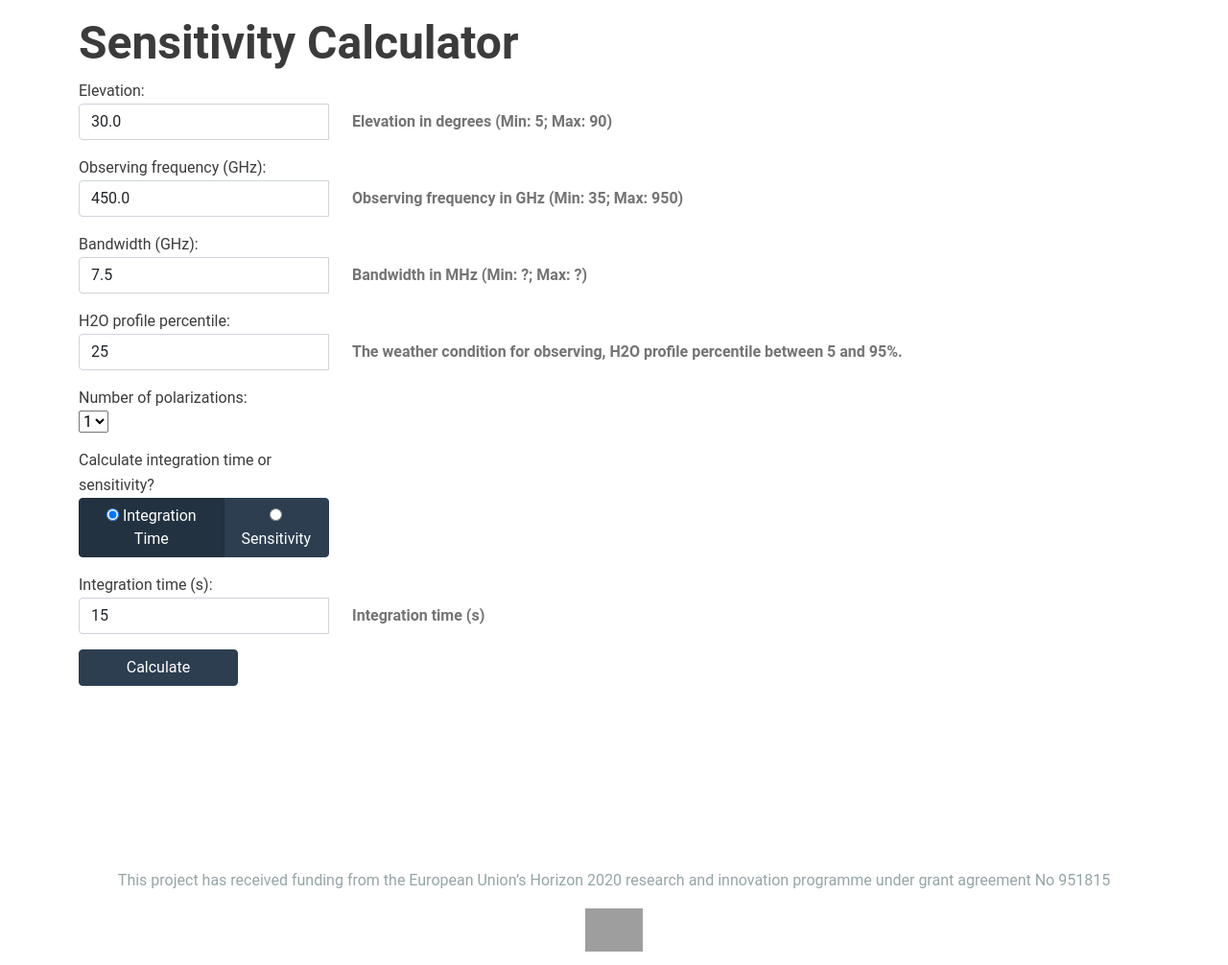
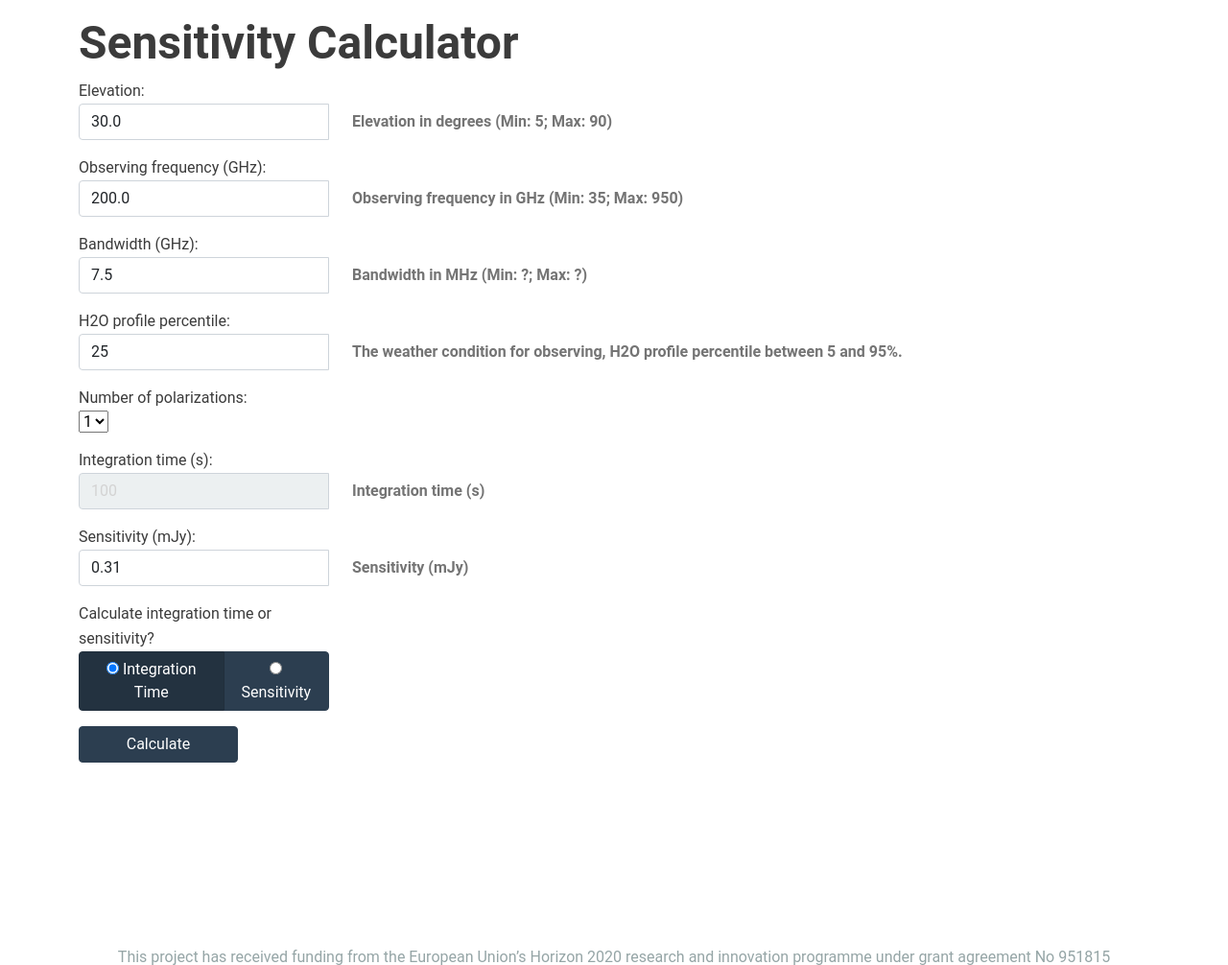
Before and after one commit to ukatc/AtLAST_sensitivity_calculator, a Flask app: page / in a window 1280 px wide. Shown: the part 272-1278 px from the top of the page at 96% size. Run offline with Flask 2, Linux system fonts and the light colour scheme; parts of the project's set-up code (start-up, migrations or seed data) failed here and were passed over; some libraries are stand-ins or nearby versions; some web fonts are replaced; grey boxes are pictures that could not be loaded.

Commit message:
Fixed buggy behaviour when switching between integration time and sensitivity
Show both integration time and sensitivity input boxes at same time (might reverse this)

```diff
--- a/web_client/main.py
+++ b/web_client/main.py
@@ -80,12 +80,14 @@ def sensitivity():
     #  should have a value is causing and error.
     #       Remove this requirement. It's not adding anything useful.
     if 'integration_time' in request.args:
-        result = calculator.calculate_sensitivity(calculator.t_int).to(u.mJy)
+        result = calculator.calculate_sensitivity(calculator.t_int,
+                                                  update_calculator=False).to(u.mJy)
         app.logger.debug('calculator.calculate_sensitivity')
         app.logger.debug(result)
         result_dict["sensitivity"] = f"{result:0.03f}"
     elif 'sensitivity' in request.args:
-        result = calculator.calculate_t_integration(calculator.sensitivity)
+        result = calculator.calculate_t_integration(calculator.sensitivity,
+                                                    update_calculator=False)
         app.logger.debug('calculator.calculate_t_integration')
         app.logger.debug(result)
         result_dict["integration_time"] = f"{result:0.03f}"
--- a/web_client/static/js/CalculatorFunctions.js
+++ b/web_client/static/js/CalculatorFunctions.js
@@ -609,18 +609,23 @@ function setInputs(name) {
     var sens_input = document.getElementById("sensitivity-input");
     var time_row = document.getElementById("row-integration-time");
     var time_input = document.getElementById("integration-time-input");
+
     switch (name) {
-        case 'integration':
+        case 'sensitivity':
+            // TODO: use css to control element properties
             sens_input.disabled = true;
-            sens_row.style.display = "none";
+            sens_input.style.color = "lightgrey";
             time_input.disabled = false;
+            time_input.style.color = "black";
+            console.log(time_input.style);
             time_row.style.display = "flex";
             break;
-        case 'sensitivity':
+        case 'integration':
             sens_input.disabled = false;
+            sens_input.style.color = "black";
             sens_row.style.display = "flex";
             time_input.disabled = true;
-            time_row.style.display = "none";
+            time_input.style.color = "lightgrey";
             break;
         default:
             console.log('oops');
--- a/web_client/templates/SensitivityCalculator.html
+++ b/web_client/templates/SensitivityCalculator.html
@@ -90,7 +90,7 @@
         <div class="col-sm-3">
           <label for="obs-freq-input">Observing frequency (GHz):</label>
           <div class="input-group mb-3">
-            <input type="text" class="form-control" id="obs-freq-input" placeholder="Enter value..." name="obs-freq-input" value="450.0" oninput="updateForm(); highlight_recalculate();">
+            <input type="text" class="form-control" id="obs-freq-input" placeholder="Enter value..." name="obs-freq-input" value="200.0" oninput="updateForm(); highlight_recalculate();">
             <div class="invalid-feedback" id="obs-freq-invalid">Please enter valid number, between 35 and 950</div>
           </div>
         </div>
@@ -141,6 +141,34 @@
         </div>
       </div>
 
+      <div class="row" id="row-integration-time">
+        <div class="col-sm-3">
+          <label for="integration-time-input">Integration time (s):</label>
+          <div class="input-group mb-3">
+            <input style="color:lightgrey;" type="text" class="form-control" id="integration-time-input" placeholder="Enter value..." name="integration-tim-input" value="100" oninput="updateForm(); highlight_recalculate();" disabled>
+            <div class="invalid-feedback" id="integration-time-invalid">Please enter valid number; > 0</div>
+          </div>
+        </div>
+        <div class="col-sm-4 align-self-center info-col">
+          <br>
+          <p class="notes">Integration time (s)</p>
+        </div>
+      </div>
+
+      <div class="row" id="row-sensitivity">
+        <div class="col-sm-3">
+          <label for="sensitivity-input">Sensitivity (mJy):</label>
+          <div class="input-group mb-3">
+            <input type="text" class="form-control" id="sensitivity-input" placeholder="Enter value..." name="sensitivity-input" value="0.31" oninput="updateForm(); highlight_recalculate();"  >
+            <div class="invalid-feedback" id="sensitivity-invalid">Please enter valid number; > 0</div>
+          </div>
+        </div>
+        <div class="col-sm-4 align-self-center info-col">
+          <br>
+          <p class="notes">Sensitivity (mJy)</p>
+        </div>
+      </div>
+
       <div class="row mb-3">
         <div class="col-sm-3">
           <label for="input-switch-radio">Calculate integration time or sensitivity?</label>
@@ -156,34 +184,6 @@
           </div>
         </div>
         <div class="col-sm-4"></div>
-      </div>
-
-      <div class="row" id="row-integration-time">
-        <div class="col-sm-3">
-          <label for="integration-time-input">Integration time (s):</label>
-          <div class="input-group mb-3">
-            <input type="text" class="form-control" id="integration-time-input" placeholder="Enter value..." name="integration-tim-input" value="15" oninput="updateForm(); highlight_recalculate();">
-            <div class="invalid-feedback" id="integration-time-invalid">Please enter valid number; > 0</div>
-          </div>
-        </div>
-        <div class="col-sm-4 align-self-center info-col">
-          <br>
-          <p class="notes">Integration time (s)</p>
-        </div>
-      </div>
-
-      <div class="row" id="row-sensitivity" style="display: none;">
-        <div class="col-sm-3">
-          <label for="sensitivity-input">Sensitivity (mJy):</label>
-          <div class="input-group mb-3">
-            <input type="text" class="form-control" id="sensitivity-input" placeholder="Enter value..." name="sensitivity-input" value="15" oninput="updateForm(); highlight_recalculate();" disabled  >
-            <div class="invalid-feedback" id="sensitivity-invalid">Please enter valid number; > 0</div>
-          </div>
-        </div>
-        <div class="col-sm-4 align-self-center info-col">
-          <br>
-          <p class="notes">Sensitivity (mJy)</p>
-        </div>
       </div>
 
       <div class="row">
```
